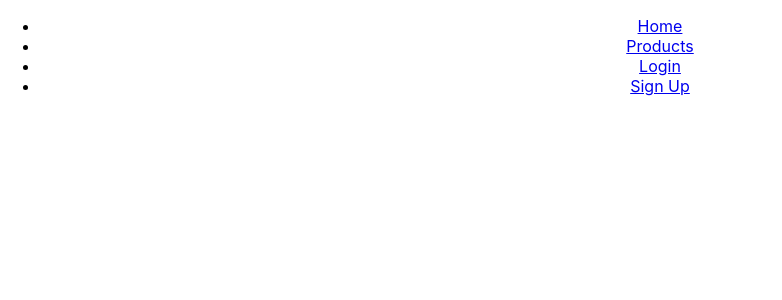
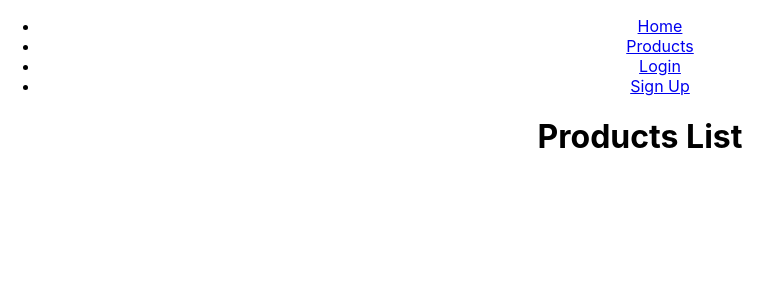
Before and after one commit to OmarThinks/Cantiin-React, a React (Create React App) app in the folder cantiin/: page /products in a window 1280 px wide. Shown: the top 300 px of the page, without its empty margins (0-782 px from the left). Built offline with nearby package versions, Linux system fonts and the light colour scheme.

Commit message:
ProductsList is now a route

```diff
--- a/cantiin/src/App.js
+++ b/cantiin/src/App.js
@@ -1,6 +1,9 @@
 import './App.css';
 
 import {BrowserRouter, Route} from 'react-router-dom'
+
+import ProductsList from './routes/products/list';
+
 
 
 import NavBar from "./components/navbar";
@@ -14,6 +17,7 @@ function App() {
           <NavBar isLoggedIn={false}/>
             <Route exact path="/" component={Home} />
             <Route path="/home" component={Home} />
+            <Route path="/products" component={ProductsList} />
         </div>
       </BrowserRouter>
 
--- /dev/null
+++ b/cantiin/src/routes/products/list.js
@@ -0,0 +1,13 @@
+import { Component } from 'react';
+
+class ProductsList extends Component {
+    render() {
+        return <div>
+
+            <h1>Products List</h1>
+
+            </div>;
+    }
+}
+
+export default ProductsList;
```
Also changed, not shown: cantiin/src/routes/products.js (deleted).
